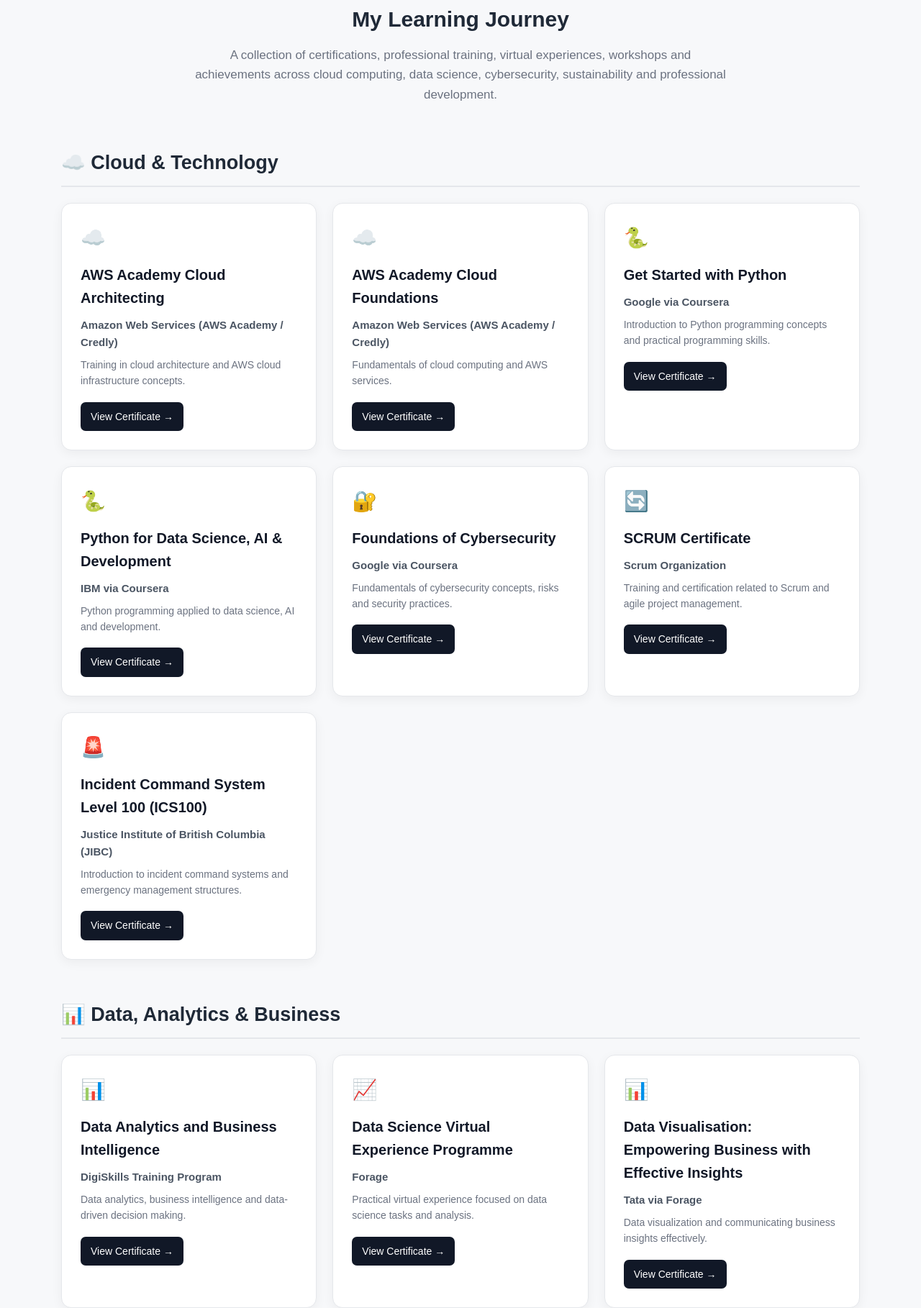
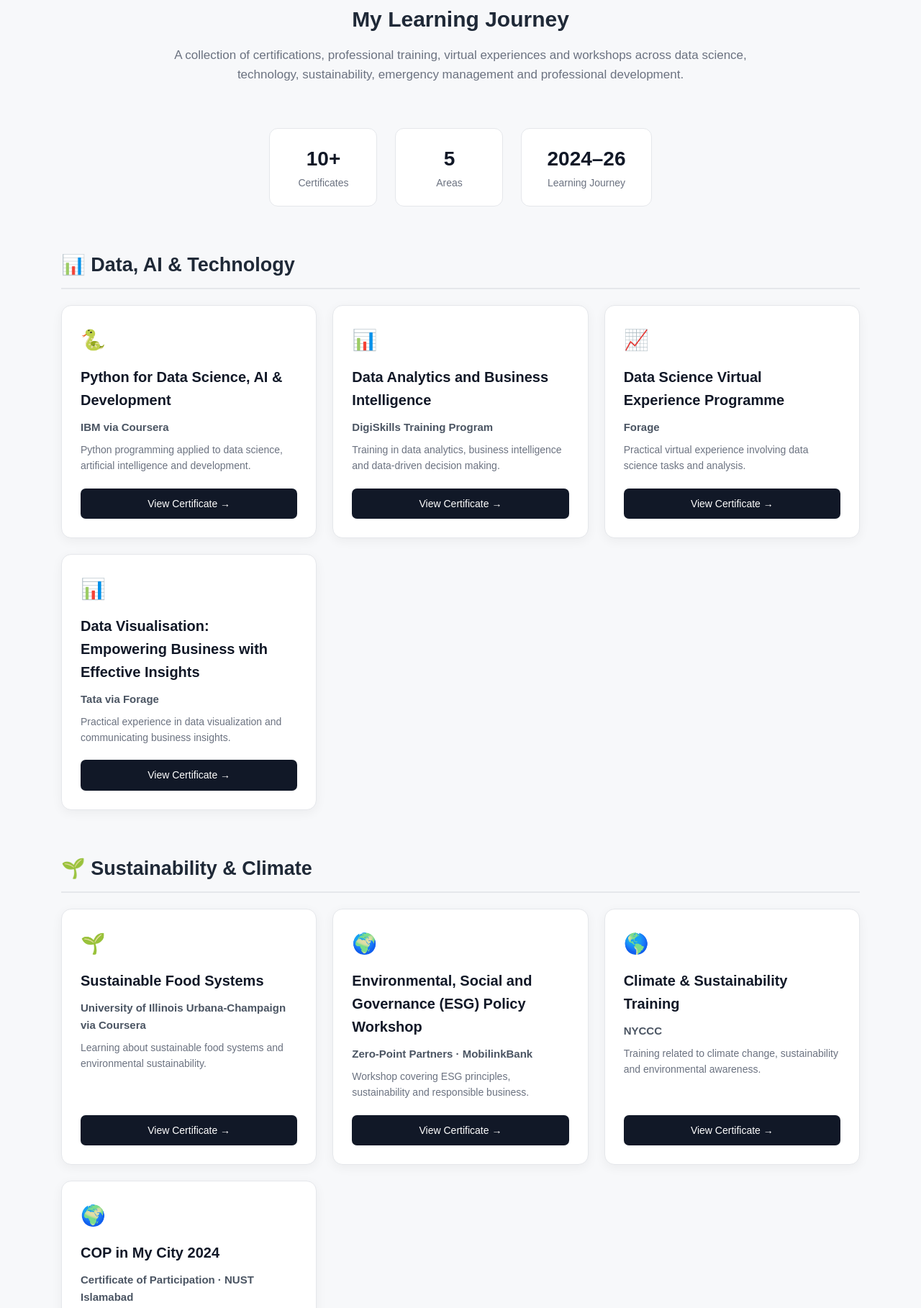
Before and after one commit to sumera20/Certifications, a plain HTML site: page index.html in a window 1280 px wide. Shown: the part 397-2215 px from the top of the page at 72% size. Drawn offline with Linux system fonts and the light colour scheme.

Commit message:
Enhance layout and add smooth scrolling
Added smooth scrolling behavior and adjusted various max-widths and margins in the CSS. Updated text descriptions and added new sections for stats and certificates.

```diff
--- a/index.html
+++ b/index.html
@@ -11,6 +11,10 @@
             margin: 0;
             padding: 0;
             box-sizing: border-box;
+        }
+
+        html {
+            scroll-behavior: smooth;
         }
 
         body {
@@ -37,7 +41,7 @@
         header p {
             font-size: 20px;
             color: #d1d5db;
-            max-width: 700px;
+            max-width: 750px;
             margin: auto;
         }
 
@@ -49,6 +53,7 @@
             border-radius: 8px;
             color: white;
             text-decoration: none;
+            transition: 0.2s;
         }
 
         .github-link:hover {
@@ -66,7 +71,7 @@
 
         .intro {
             text-align: center;
-            max-width: 750px;
+            max-width: 800px;
             margin: 0 auto 60px;
         }
 
@@ -80,10 +85,40 @@
             font-size: 17px;
         }
 
+        /* STATS */
+
+        .stats {
+            display: flex;
+            justify-content: center;
+            gap: 25px;
+            flex-wrap: wrap;
+            margin: 35px auto 60px;
+        }
+
+        .stat {
+            background: white;
+            border: 1px solid #e5e7eb;
+            border-radius: 12px;
+            padding: 20px 35px;
+            text-align: center;
+            min-width: 150px;
+        }
+
+        .stat-number {
+            font-size: 28px;
+            font-weight: bold;
+            color: #111827;
+        }
+
+        .stat-label {
+            color: #6b7280;
+            font-size: 14px;
+        }
+
         /* CATEGORY */
 
         .category {
-            margin-bottom: 55px;
+            margin-bottom: 60px;
         }
 
         .category-title {
@@ -108,6 +143,8 @@
             padding: 26px;
             box-shadow: 0 4px 15px rgba(0, 0, 0, 0.05);
             transition: all 0.2s ease;
+            display: flex;
+            flex-direction: column;
         }
 
         .card:hover {
@@ -136,7 +173,8 @@
         .description {
             color: #6b7280;
             font-size: 14px;
-            margin-bottom: 18px;
+            margin-bottom: 20px;
+            flex-grow: 1;
         }
 
         /* BUTTON */
@@ -146,9 +184,10 @@
             background: #111827;
             color: white;
             text-decoration: none;
-            padding: 9px 14px;
+            padding: 10px 15px;
             border-radius: 7px;
             font-size: 14px;
+            text-align: center;
             transition: 0.2s;
         }
 
@@ -194,6 +233,10 @@
             .category-title {
                 font-size: 23px;
             }
+
+            .stat {
+                width: 100%;
+            }
         }
     </style>
 </head>
@@ -233,109 +276,48 @@
 
         <p>
             A collection of certifications, professional training,
-            virtual experiences, workshops and achievements across
-            cloud computing, data science, cybersecurity,
-            sustainability and professional development.
+            virtual experiences and workshops across data science,
+            technology, sustainability, emergency management
+            and professional development.
         </p>
 
     </div>
 
 
+    <!-- ================= STATS ================= -->
 
-    <!-- ================= CLOUD & TECHNOLOGY ================= -->
+    <div class="stats">
+
+        <div class="stat">
+            <div class="stat-number">10+</div>
+            <div class="stat-label">Certificates</div>
+        </div>
+
+        <div class="stat">
+            <div class="stat-number">5</div>
+            <div class="stat-label">Areas</div>
+        </div>
+
+        <div class="stat">
+            <div class="stat-number">2024–26</div>
+            <div class="stat-label">Learning Journey</div>
+        </div>
+
+    </div>
+
+
+    <!-- ================= DATA & TECHNOLOGY ================= -->
 
     <section class="category">
 
         <h2 class="category-title">
-            ☁️ Cloud & Technology
+            📊 Data, AI & Technology
         </h2>
 
         <div class="certificates">
 
 
-            <div class="card">
-
-                <div class="icon">☁️</div>
-
-                <h3>
-                    AWS Academy Cloud Architecting
-                </h3>
-
-                <p class="issuer">
-                    Amazon Web Services (AWS Academy / Credly)
-                </p>
-
-                <p class="description">
-                    Training in cloud architecture and AWS
-                    cloud infrastructure concepts.
-                </p>
-
-                <a
-                    class="button"
-                    href="certificates/aws-cloud-architecting.pdf"
-                    target="_blank">
-                    View Certificate →
-                </a>
-
-            </div>
-
-
-
-            <div class="card">
-
-                <div class="icon">☁️</div>
-
-                <h3>
-                    AWS Academy Cloud Foundations
-                </h3>
-
-                <p class="issuer">
-                    Amazon Web Services (AWS Academy / Credly)
-                </p>
-
-                <p class="description">
-                    Fundamentals of cloud computing and
-                    AWS services.
-                </p>
-
-                <a
-                    class="button"
-                    href="certificates/aws-cloud-foundations.pdf"
-                    target="_blank">
-                    View Certificate →
-                </a>
-
-            </div>
-
-
-
-            <div class="card">
-
-                <div class="icon">🐍</div>
-
-                <h3>
-                    Get Started with Python
-                </h3>
-
-                <p class="issuer">
-                    Google via Coursera
-                </p>
-
-                <p class="description">
-                    Introduction to Python programming concepts
-                    and practical programming skills.
-                </p>
-
-                <a
-                    class="button"
-                    href="certificates/get-started-python.pdf"
-                    target="_blank">
-                    View Certificate →
-                </a>
-
-            </div>
-
-
+            <!-- IBM PYTHON -->
 
             <div class="card">
 
@@ -351,12 +333,12 @@
 
                 <p class="description">
                     Python programming applied to data science,
-                    AI and development.
+                    artificial intelligence and development.
                 </p>
 
                 <a
                     class="button"
-                    href="certificates/ibm-python-data-science.pdf"
+                    href="Python%20for%20Data%20Science%20Al%20and%20Dev.pdf"
                     target="_blank">
                     View Certificate →
                 </a>
@@ -364,105 +346,7 @@
             </div>
 
 
-
-            <div class="card">
-
-                <div class="icon">🔐</div>
-
-                <h3>
-                    Foundations of Cybersecurity
-                </h3>
-
-                <p class="issuer">
-                    Google via Coursera
-                </p>
-
-                <p class="description">
-                    Fundamentals of cybersecurity concepts,
-                    risks and security practices.
-                </p>
-
-                <a
-                    class="button"
-                    href="certificates/foundations-cybersecurity.pdf"
-                    target="_blank">
-                    View Certificate →
-                </a>
-
-            </div>
-
-
-
-            <div class="card">
-
-                <div class="icon">🔄</div>
-
-                <h3>
-                    SCRUM Certificate
-                </h3>
-
-                <p class="issuer">
-                    Scrum Organization
-                </p>
-
-                <p class="description">
-                    Training and certification related to
-                    Scrum and agile project management.
-                </p>
-
-                <a
-                    class="button"
-                    href="certificates/scrum.pdf"
-                    target="_blank">
-                    View Certificate →
-                </a>
-
-            </div>
-
-
-
-            <div class="card">
-
-                <div class="icon">🚨</div>
-
-                <h3>
-                    Incident Command System Level 100 (ICS100)
-                </h3>
-
-                <p class="issuer">
-                    Justice Institute of British Columbia (JIBC)
-                </p>
-
-                <p class="description">
-                    Introduction to incident command systems
-                    and emergency management structures.
-                </p>
-
-                <a
-                    class="button"
-                    href="certificates/ics100.pdf"
-                    target="_blank">
-                    View Certificate →
-                </a>
-
-            </div>
-
-        </div>
-
-    </section>
-
-
-
-    <!-- ================= DATA ================= -->
-
-    <section class="category">
-
-        <h2 class="category-title">
-            📊 Data, Analytics & Business
-        </h2>
-
-        <div class="certificates">
-
+            <!-- DATA ANALYTICS -->
 
             <div class="card">
 
@@ -477,13 +361,13 @@
                 </p>
 
                 <p class="description">
-                    Data analytics, business intelligence and
-                    data-driven decision making.
+                    Training in data analytics, business
+                    intelligence and data-driven decision making.
                 </p>
 
                 <a
                     class="button"
-                    href="certificates/data-analytics-bi.pdf"
+                    href="Sumera_Data%20analytics_Certificate_DigiSkills.pdf"
                     target="_blank">
                     View Certificate →
                 </a>
@@ -491,6 +375,7 @@
             </div>
 
 
+            <!-- FORAGE DATA SCIENCE -->
 
             <div class="card">
 
@@ -505,13 +390,13 @@
                 </p>
 
                 <p class="description">
-                    Practical virtual experience focused on
+                    Practical virtual experience involving
                     data science tasks and analysis.
                 </p>
 
                 <a
                     class="button"
-                    href="certificates/data-science-forage.pdf"
+                    href="Sumera_Data_Science_Certificate_Forage.pdf"
                     target="_blank">
                     View Certificate →
                 </a>
@@ -519,6 +404,7 @@
             </div>
 
 
+            <!-- TATA -->
 
             <div class="card">
 
@@ -534,13 +420,13 @@
                 </p>
 
                 <p class="description">
-                    Data visualization and communicating
-                    business insights effectively.
+                    Practical experience in data visualization
+                    and communicating business insights.
                 </p>
 
                 <a
                     class="button"
-                    href="certificates/tata-data-visualisation.pdf"
+                    href="TATA.pdf"
                     target="_blank">
                     View Certificate →
                 </a>
@@ -548,38 +434,9 @@
             </div>
 
 
-
-            <div class="card">
-
-                <div class="icon">📐</div>
-
-                <h3>
-                    Simple Linear Regression for the
-                    Absolute Beginner
-                </h3>
-
-                <p class="issuer">
-                    Coursera Project Network
-                </p>
-
-                <p class="description">
-                    Introduction to simple linear regression
-                    and practical statistical analysis.
-                </p>
-
-                <a
-                    class="button"
-                    href="certificates/simple-linear-regression.pdf"
-                    target="_blank">
-                    View Certificate →
-                </a>
-
-            </div>
-
         </div>
 
     </section>
-
 
 
     <!-- ================= SUSTAINABILITY ================= -->
@@ -592,6 +449,8 @@
 
         <div class="certificates">
 
+
+            <!-- SUSTAINABLE FOOD -->
 
             <div class="card">
 
@@ -607,13 +466,13 @@
                 </p>
 
                 <p class="description">
-                    Sustainable food systems and environmental
-                    sustainability concepts.
+                    Learning about sustainable food systems
+                    and environmental sustainability.
                 </p>
 
                 <a
                     class="button"
-                    href="certificates/sustainable-food-systems.pdf"
+                    href="Sustainable%20food%20system%20Illionois.pdf"
                     target="_blank">
                     View Certificate →
                 </a>
@@ -621,6 +480,7 @@
             </div>
 
 
+            <!-- ESG -->
 
             <div class="card">
 
@@ -636,13 +496,13 @@
                 </p>
 
                 <p class="description">
-                    Introduction to ESG principles and
-                    sustainability policy.
+                    Workshop covering ESG principles,
+                    sustainability and responsible business.
                 </p>
 
                 <a
                     class="button"
-                    href="certificates/esg-policy-workshop.pdf"
+                    href="Environmental%20MMBL.png"
                     target="_blank">
                     View Certificate →
                 </a>
@@ -650,10 +510,40 @@
             </div>
 
 
+            <!-- NYCCC -->
 
             <div class="card">
 
                 <div class="icon">🌎</div>
+
+                <h3>
+                    Climate & Sustainability Training
+                </h3>
+
+                <p class="issuer">
+                    NYCCC
+                </p>
+
+                <p class="description">
+                    Training related to climate change,
+                    sustainability and environmental awareness.
+                </p>
+
+                <a
+                    class="button"
+                    href="NYCCC.pdf"
+                    target="_blank">
+                    View Certificate →
+                </a>
+
+            </div>
+
+
+            <!-- COP -->
+
+            <div class="card">
+
+                <div class="icon">🌍</div>
 
                 <h3>
                     COP in My City 2024
@@ -670,17 +560,17 @@
 
                 <a
                     class="button"
-                    href="certificates/cop-in-my-city-2024.pdf"
+                    href="COP%20UNICEF.pdf"
                     target="_blank">
                     View Certificate →
                 </a>
 
             </div>
 
+
         </div>
 
     </section>
-
 
 
     <!-- ================= EMERGENCY ================= -->
@@ -693,6 +583,8 @@
 
         <div class="certificates">
 
+
+            <!-- DRM -->
 
             <div class="card">
 
@@ -714,7 +606,7 @@
 
                 <a
                     class="button"
-                    href="certificates/disaster-response-cert.pdf"
+                    href="DRM%20AKAH.pdf"
                     target="_blank">
                     View Certificate →
                 </a>
@@ -722,27 +614,29 @@
             </div>
 
 
+            <!-- ICS -->
 
             <div class="card">
 
                 <div class="icon">🆘</div>
 
                 <h3>
-                    Emergency Preparedness and Response
+                    Incident Command System Level 100 (ICS100)
                 </h3>
 
                 <p class="issuer">
-                    UNICEF
+                    Justice Institute of British Columbia
+                    (JIBC)
                 </p>
 
                 <p class="description">
-                    Emergency preparedness and response
-                    fundamentals.
+                    Introduction to incident command systems
+                    and emergency management structures.
                 </p>
 
                 <a
                     class="button"
-                    href="certificates/unicef-emergency-preparedness.pdf"
+                    href="ICS-100.pdf"
                     target="_blank">
                     View Certificate →
                 </a>
@@ -750,37 +644,9 @@
             </div>
 
 
-
-            <div class="card">
-
-                <div class="icon">💪</div>
-
-                <h3>
-                    Building Resilience in Youth Through Skills
-                </h3>
-
-                <p class="issuer">
-                    Global UGRAD Pakistan
-                </p>
-
-                <p class="description">
-                    Youth development and resilience-building
-                    through skills and learning.
-                </p>
-
-                <a
-                    class="button"
-                    href="certificates/building-resilience-youth.pdf"
-                    target="_blank">
-                    View Certificate →
-                </a>
-
-            </div>
-
         </div>
 
     </section>
-
 
 
     <!-- ================= PROFESSIONAL ================= -->
@@ -788,144 +654,41 @@
     <section class="category">
 
         <h2 class="category-title">
-            💼 Professional Development & Entrepreneurship
+            💼 Professional Development
         </h2>
 
         <div class="certificates">
 
 
+            <!-- PLACEHOLDER -->
+
             <div class="card">
 
-                <div class="icon">📱</div>
+                <div class="icon">📚</div>
 
                 <h3>
-                    Digital Marketing Certification
+                    More Certifications Coming Soon
                 </h3>
 
                 <p class="issuer">
-                    Google Digital Garage
+                    Professional Development
                 </p>
 
                 <p class="description">
-                    Digital marketing fundamentals and
-                    online business skills.
+                    Additional certifications in cloud,
+                    cybersecurity, programming and
+                    professional development will be added.
                 </p>
-
-                <a
-                    class="button"
-                    href="certificates/digital-marketing-google.pdf"
-                    target="_blank">
-                    View Certificate →
-                </a>
 
             </div>
 
-
-
-            <div class="card">
-
-                <div class="icon">👩‍💻</div>
-
-                <h3>
-                    Digital Girls Entrepreneurship Program
-                </h3>
-
-                <p class="issuer">
-                    Pin92 · Kingdom Valley · P@SHA/PSEB
-                </p>
-
-                <p class="description">
-                    Entrepreneurship, digital skills and
-                    professional development.
-                </p>
-
-                <a
-                    class="button"
-                    href="certificates/digital-girls-entrepreneurship.pdf"
-                    target="_blank">
-                    View Certificate →
-                </a>
-
-            </div>
-
-
-
-            <div class="card">
-
-                <div class="icon">🇺🇸</div>
-
-                <h3>
-                    English for Career Development
-                </h3>
-
-                <p class="issuer">
-                    University of Pennsylvania via Coursera
-                </p>
-
-                <p class="description">
-                    Professional English and communication
-                    skills for career development.
-                </p>
-
-                <a
-                    class="button"
-                    href="certificates/english-career-development.pdf"
-                    target="_blank">
-                    View Certificate →
-                </a>
-
-            </div>
 
         </div>
 
     </section>
 
 
-
-    <!-- ================= ACHIEVEMENTS ================= -->
-
-    <section class="category">
-
-        <h2 class="category-title">
-            🏆 Achievements & Recognition
-        </h2>
-
-        <div class="certificates">
-
-
-            <div class="card">
-
-                <div class="icon">🎨</div>
-
-                <h3>
-                    Certificate of Merit — Best Artist,
-                    Iqbal Day
-                </h3>
-
-                <p class="issuer">
-                    Punjab Group of Colleges
-                </p>
-
-                <p class="description">
-                    Recognition for artistic achievement
-                    during Iqbal Day.
-                </p>
-
-                <a
-                    class="button"
-                    href="certificates/best-artist-iqbal-day.pdf"
-                    target="_blank">
-                    View Certificate →
-                </a>
-
-            </div>
-
-        </div>
-
-    </section>
-
 </div>
-
 
 
 <!-- ================= FOOTER ================= -->
```
